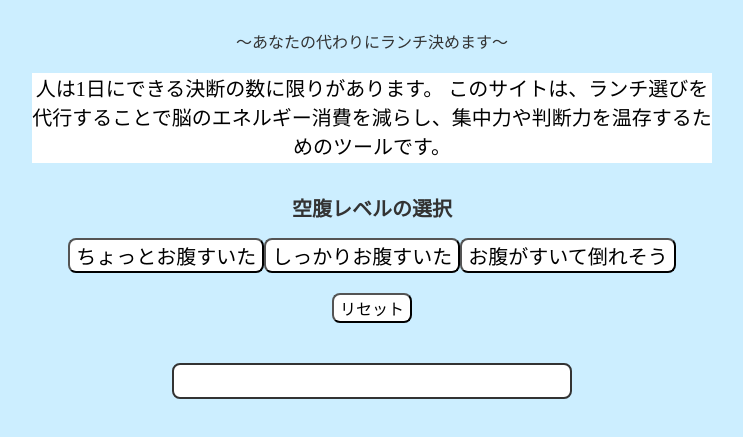
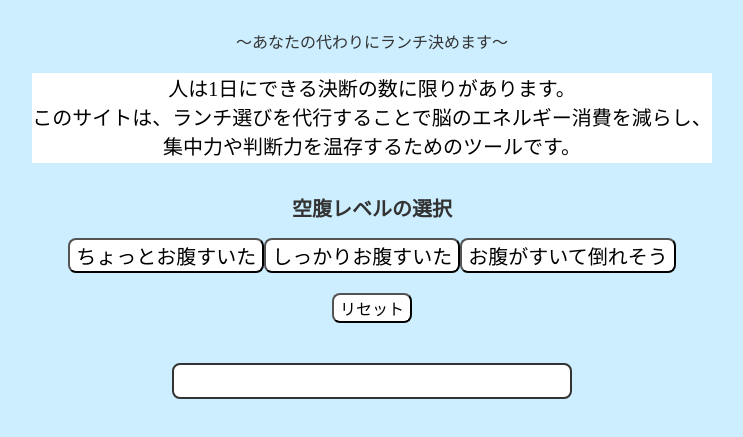
Before and after one commit to kawai41078/kawai.fnd40_2, a plain HTML site: page index.html in a window 1280 px wide. Shown: the part 109-546 px from the top of the page, without its empty margins (268-1011 px from the left). Drawn offline with Linux system fonts and the light colour scheme.

Commit message:
Update index.html

```diff
--- a/index.html
+++ b/index.html
@@ -11,9 +11,8 @@
   <div>
     <h1 class="title">Lunch Decider</h1> <!-- ページのメインタイトル-->
     <p class="subtitle">〜あなたの代わりにランチ決めます〜</p><!-- タイトルの補足説明 -->
-    <p class="description-section">人は1日にできる決断の数に限りがあります。
-このサイトは、ランチ選びを代行することで脳のエネルギー消費を減らし、集中力や判断力を温存するためのツールです。</p>
-
+    <p class="description-section">人は1日にできる決断の数に限りがあります。<br>
+このサイトは、ランチ選びを代行することで脳のエネルギー消費を減らし、<br>集中力や判断力を温存するためのツールです。</p>
 
     <h2 class="section-label">空腹レベルの選択</h2>
     <div class="level-buttons"><!-- 空腹レベルのボタンを横並びに配置するコンテナ -->
@@ -23,13 +22,8 @@
     </div>
 
     <button class="reset-btn">リセット</button><!-- 選択をリセットするためのボタン -->
-
     <div class="result-box"> <!-- ランチの候補結果を表示する領域（初期は空） -->
-
     </div>
-
-
-
   </div>
 <!-- JavaScriptファイルはページの最後に読み込む -->
   <script src="Lunch.js"></script>
```
